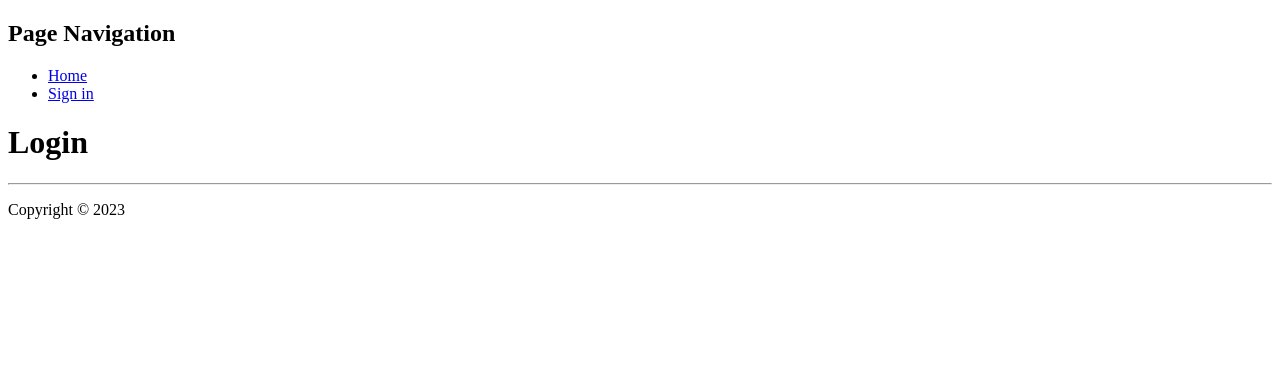
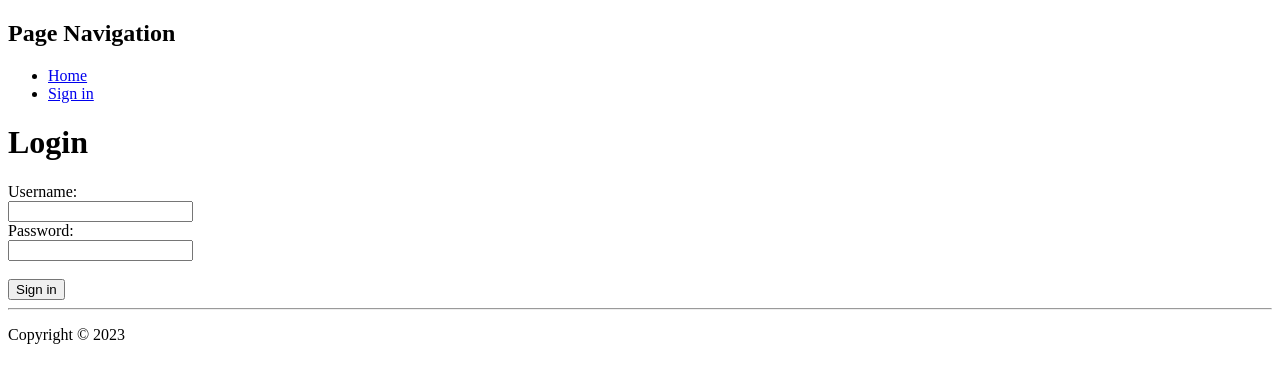
Before and after one commit to jindrichkraft/aferopoison, a React (Vite) app in the folder client/: page /login in a window 1280 px wide. Shown: the top 382 px of the page. Built offline with nearby package versions, Linux system fonts and the light colour scheme.

Commit message:
FE: Adding and setting up Formik and Yup

```diff
--- a/client/package.json
+++ b/client/package.json
@@ -10,9 +10,11 @@
     "lint": "eslint './src/**/*.ts' './src/**/*.tsx'"
   },
   "dependencies": {
+    "formik": "^2.2.9",
     "react": "^18.2.0",
     "react-dom": "^18.2.0",
-    "react-router-dom": "^6.9.0"
+    "react-router-dom": "^6.9.0",
+    "yup": "^1.0.2"
   },
   "devDependencies": {
     "@types/react": "^18.0.28",
--- a/client/src/pages/LoginPage.tsx
+++ b/client/src/pages/LoginPage.tsx
@@ -1,9 +1,71 @@
+import { useFormik } from 'formik';
+
 import DefaultLayout from '../layouts/DefaultLayout';
+import { loginSchema } from '../schemas/auth';
 
-const LoginPage = (): JSX.Element => (
-  <DefaultLayout>
-    <h1>Login</h1>
-  </DefaultLayout>
-);
+const LoginPage = (): JSX.Element => {
+  const onSubmit = async () => {
+    console.log('Submit!');
+  };
+
+  const {
+    values,
+    touched,
+    errors,
+    isSubmitting,
+    handleChange,
+    handleBlur,
+    handleSubmit,
+  } = useFormik({
+    initialValues: {
+      username: '',
+      password: '',
+    },
+    validationSchema: loginSchema,
+    onSubmit,
+  });
+
+  return (
+    <DefaultLayout>
+      <h1>Login</h1>
+      <form onSubmit={handleSubmit}>
+        <label htmlFor="username">Username:</label>
+        <br />
+        <input
+          type="text"
+          name="username"
+          value={values.username}
+          onChange={handleChange}
+          onBlur={handleBlur}
+        />
+        {touched.username && errors.username ? (
+          <>
+            <br />
+            <span>{errors.username}</span>
+          </>
+        ) : null}
+        <br />
+        <label htmlFor="password">Password:</label>
+        <br />
+        <input
+          type="password"
+          name="password"
+          value={values.password}
+          onChange={handleChange}
+          onBlur={handleBlur}
+        />
+        {touched.password && errors.password ? (
+          <>
+            <br />
+            <span>{errors.password}</span>
+          </>
+        ) : null}
+        <br />
+        <br />
+        <input type="submit" value="Sign in" disabled={isSubmitting} />
+      </form>
+    </DefaultLayout>
+  );
+};
 
 export default LoginPage;
--- /dev/null
+++ b/client/src/schemas/auth.ts
@@ -0,0 +1,14 @@
+import * as yup from 'yup';
+
+export const loginSchema = yup.object().shape({
+  username: yup
+    .string()
+    .min(6, 'Username needs to be 6 characters minimum!')
+    .max(32, 'Username needs to be 32 characters maximum!')
+    .required('Username is required!'),
+  password: yup
+    .string()
+    .min(6, 'Password needs to be 6 characters minimum!')
+    .max(32, 'Password needs to be 32 characters maximum!')
+    .required('Password is required!'),
+});
```
Also changed, not shown: 1 other file (tests, documents, lock files or other folders).
